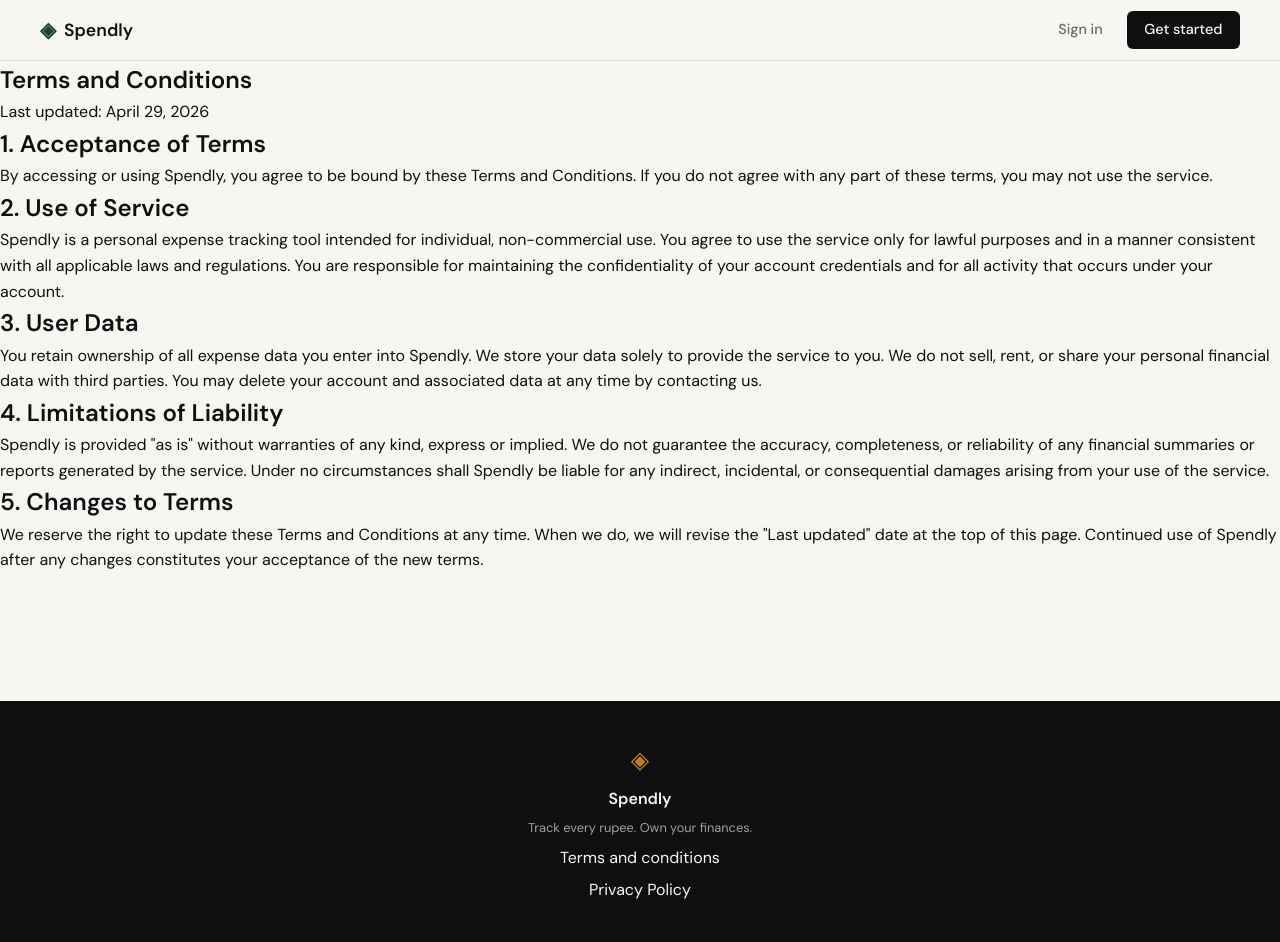
After one commit to chiranjitganguly/spendly, a Flask app: page /terms in a window 1280 px wide. The commit adds this page. Run offline with Flask 3, Linux system fonts and the light colour scheme.

Commit message:
T&C page added

```diff
--- a/app.py
+++ b/app.py
@@ -20,6 +20,11 @@ def register():
 @app.route("/login")
 def login():
     return render_template("login.html")
+
+
+@app.route("/terms")
+def terms():
+    return render_template("terms.html")
 
 
 # ------------------------------------------------------------------ #
--- a/templates/base.html
+++ b/templates/base.html
@@ -34,7 +34,7 @@
             <span class="brand-icon">◈</span>
             <span class="footer-name">Spendly</span>
             <p class="footer-copy">Track every rupee. Own your finances.</p>
-            <p><a href="#">Terms and conditions</a> </p>
+            <p><a href="/terms">Terms and conditions</a> </p>
             <p><a href="#">Privacy Policy</a></p>
         </div>
     </footer>
--- /dev/null
+++ b/templates/terms.html
@@ -0,0 +1,29 @@
+{% extends "base.html" %}
+
+{% block title %}Terms and Conditions — Spendly{% endblock %}
+
+{% block content %}
+
+<section class="terms-page">
+    <div class="terms-inner">
+        <h1>Terms and Conditions</h1>
+        <p class="terms-updated">Last updated: April 29, 2026</p>
+
+        <h2>1. Acceptance of Terms</h2>
+        <p>By accessing or using Spendly, you agree to be bound by these Terms and Conditions. If you do not agree with any part of these terms, you may not use the service.</p>
+
+        <h2>2. Use of Service</h2>
+        <p>Spendly is a personal expense tracking tool intended for individual, non-commercial use. You agree to use the service only for lawful purposes and in a manner consistent with all applicable laws and regulations. You are responsible for maintaining the confidentiality of your account credentials and for all activity that occurs under your account.</p>
+
+        <h2>3. User Data</h2>
+        <p>You retain ownership of all expense data you enter into Spendly. We store your data solely to provide the service to you. We do not sell, rent, or share your personal financial data with third parties. You may delete your account and associated data at any time by contacting us.</p>
+
+        <h2>4. Limitations of Liability</h2>
+        <p>Spendly is provided "as is" without warranties of any kind, express or implied. We do not guarantee the accuracy, completeness, or reliability of any financial summaries or reports generated by the service. Under no circumstances shall Spendly be liable for any indirect, incidental, or consequential damages arising from your use of the service.</p>
+
+        <h2>5. Changes to Terms</h2>
+        <p>We reserve the right to update these Terms and Conditions at any time. When we do, we will revise the "Last updated" date at the top of this page. Continued use of Spendly after any changes constitutes your acceptance of the new terms.</p>
+    </div>
+</section>
+
+{% endblock %}
```
